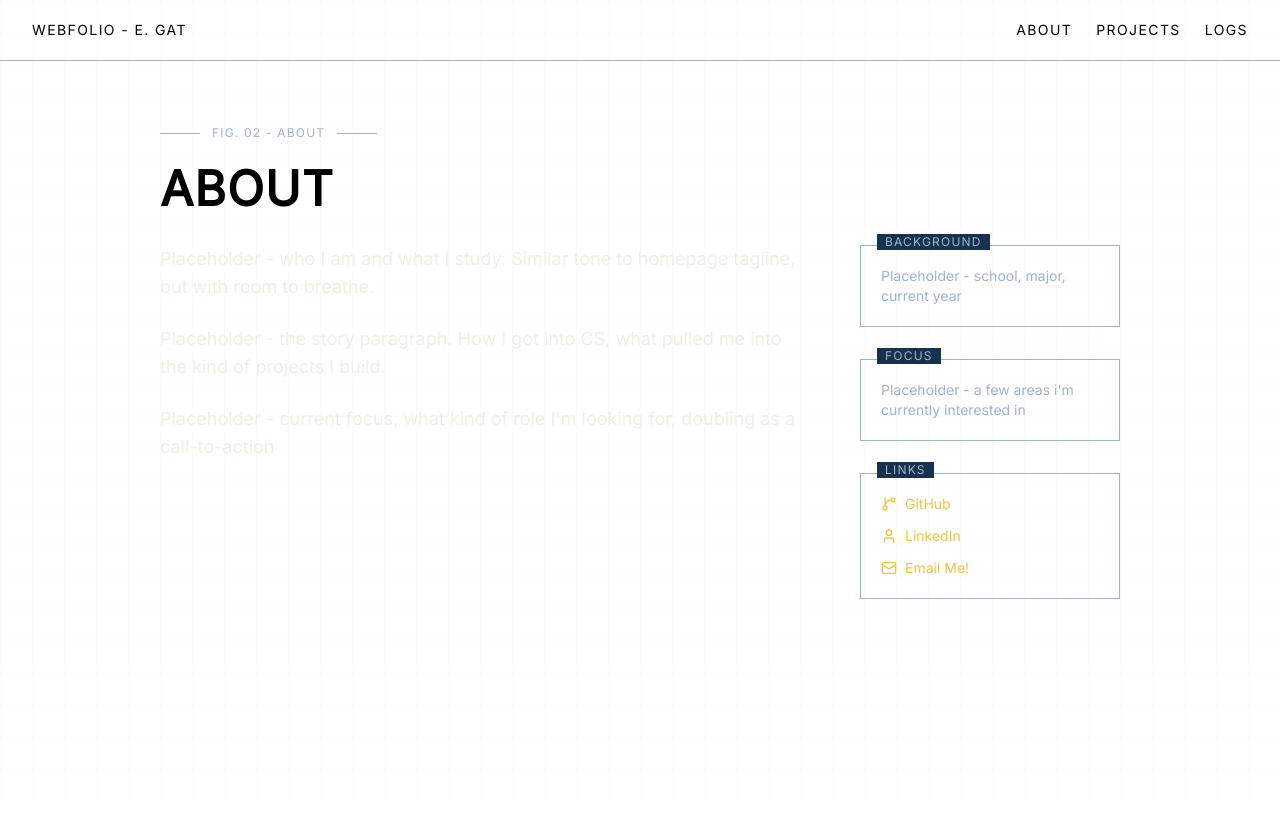
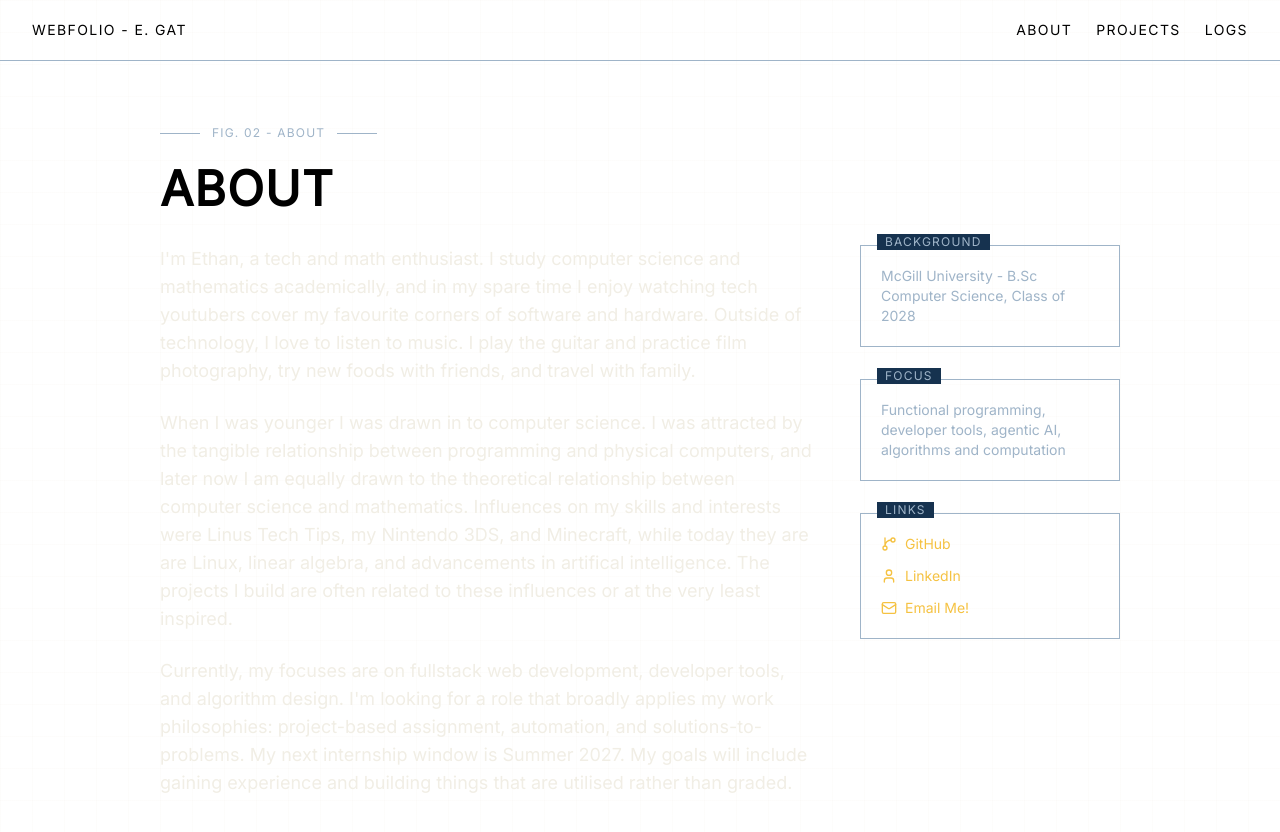
Before and after one commit to Anonymoose725/webfolio, a Next.js app: page /about in a window 1280 px wide. Shown: the top 832 px of the page. Before the commit the page ends 800 px from the top, so only its background shows below. Built offline with nearby package versions, Linux system fonts and the light colour scheme.

Commit message:
socials logos and blurbs

```diff
--- a/app/about/page.tsx
+++ b/app/about/page.tsx
@@ -4,7 +4,7 @@ import { GitBranch, User, Mail } from 'lucide-react';
 
 export default function AboutPage() {
     return (
-        <div className="bg-blueprint-grid">
+        <div>
             <section className="mx-auto max-w-5xl px-8 py-16">
                 <DimensionDivider label="FIG. 02 - ABOUT" />
                 <h1 className="mt-6 mb-8 font-heading text-5xl font-bold tracking-wide">
@@ -15,13 +15,23 @@ export default function AboutPage() {
                     {/* Main content */}
                     <div className="max-w-prose space-y-6 text-lg text-blueprint-line">
                         <p>
-                            Placeholder - who I am and what I study. Similar tone to homepage tagline, but with room to breathe.
+                            I'm Ethan, a tech and math enthusiast. I study computer science and mathematics academically, and in my spare time
+                            I enjoy watching tech youtubers cover my favourite corners of software and hardware. Outside of technology,
+                            I love to listen to music. I play the guitar and practice film photography, try new foods with friends, and travel
+                            with family.
                         </p>
                         <p>
-                            Placeholder - the story paragraph. How I got into CS, what pulled me into the kind of projects I build.
+                            When I was younger I was drawn in to computer science. I was attracted by the tangible relationship between
+                            programming and physical computers, and later now I am equally drawn to the theoretical relationship between
+                            computer science and mathematics. Influences on my skills and interests were Linus Tech Tips, my Nintendo 3DS,
+                            and Minecraft, while today they are are Linux, linear algebra, and advancements in artifical intelligence.
+                            The projects I build are often related to these influences or at the very least inspired.
                         </p>
                         <p>
-                            Placeholder - current focus, what kind of role I'm looking for, doubling as a call-to-action
+                            Currently, my focuses are on fullstack web development, developer tools, and algorithm design. I'm looking for a role
+                            that broadly applies my work philosophies: project-based assignment, automation, and solutions-to-problems.
+                            My next internship window is Summer 2027. My goals will include gaining experience and building things that are utilised
+                            rather than graded.
                         </p>
                     </div>
 
@@ -29,13 +39,13 @@ export default function AboutPage() {
                     <div className="space-y-8 lg:sticky lg:top-8 lg:self-start">
                         <DrawingPanel label="BACKGROUND">
                             <p className="text-sm text-blueprint-muted">
-                                Placeholder - school, major, current year
+                                McGill University - B.Sc Computer Science, Class of 2028
                             </p>
                         </DrawingPanel>
 
                         <DrawingPanel label="FOCUS">
                             <p className="text-sm text-blueprint-muted">
-                                Placeholder - a few areas i'm currently interested in
+                                Functional programming, developer tools, agentic AI, algorithms and computation
                             </p>
                         </DrawingPanel>
 
--- /dev/null
+++ b/app/ui/project-entry.tsx
@@ -0,0 +1,18 @@
+'use client'; // for state management
+
+import { useState } from "react";
+import { motion } from "motion/react";
+import { ArrowUpRight } from "lucide-react";
+
+type Project = {
+    title: string;
+    blurb: string;
+    tags: string[];
+    href: string;
+}
+
+export function ProjectEntry({ project, index }: { project: Project, index: number }) {
+    const [isOpen, setIsOpen] = useState(false);
+
+    return
+}
--- a/package.json
+++ b/package.json
@@ -10,6 +10,7 @@
   },
   "dependencies": {
     "lucide-react": "^1.33.0",
+    "motion": "^13.1.0",
     "next": "16.3.1",
     "react": "19.2.8",
     "react-dom": "19.2.8"
```
Also changed, not shown: 1 other file (tests, documents, lock files or other folders).
